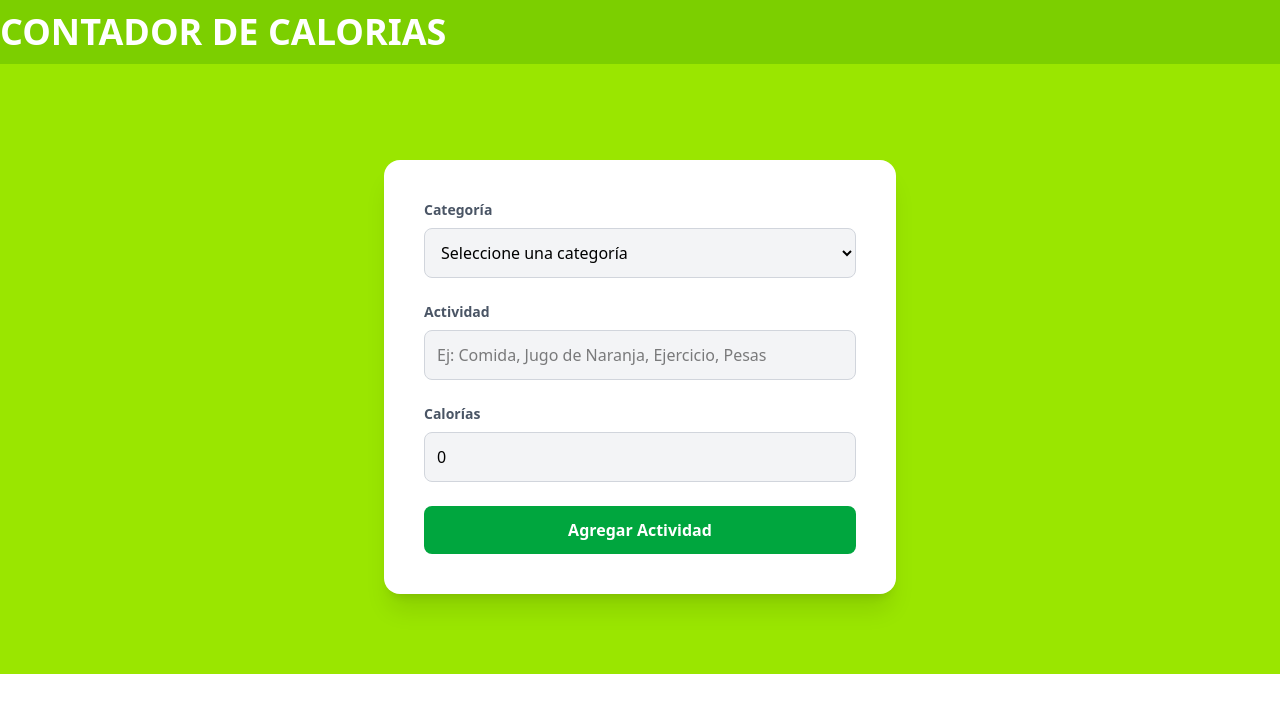
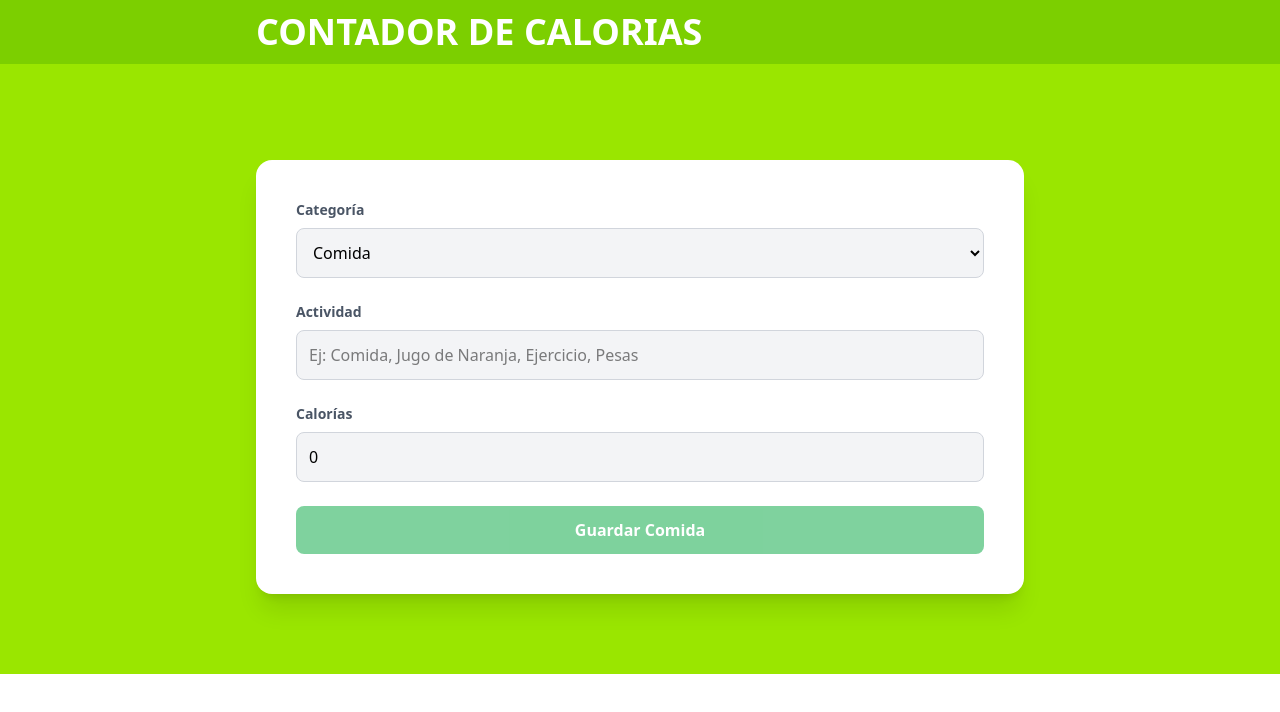
Before and after one commit to jorgesanchez99/contador-calorias-react, a React (Vite) app: page / in a window 1280 px wide. Shown: the top 712 px of the page. Built offline with nearby package versions, Linux system fonts and the light colour scheme.

Commit message:
Add activity management features with reducer and form integration

```diff
--- a/package.json
+++ b/package.json
@@ -13,7 +13,8 @@
     "@tailwindcss/vite": "^4.1.4",
     "react": "^19.0.0",
     "react-dom": "^19.0.0",
-    "tailwindcss": "^4.1.4"
+    "tailwindcss": "^4.1.4",
+    "uuid": "^11.1.0"
   },
   "devDependencies": {
     "@eslint/js": "^9.22.0",
--- a/src/App.tsx
+++ b/src/App.tsx
@@ -1,11 +1,15 @@
 import Form from "./components/Form"
+import { useReducer } from "react"
+import { activityReducer, initialState } from "./reducers/activity-reducer";
 
 function App() {
+
+  const [state, dispatch] = useReducer(activityReducer,initialState);
 
   return (
     <>
       <header className="bg-lime-500 py-3">
-        <div className="container mx-auto flex justify-between">
+        <div className="max-w-3xl mx-auto flex justify-between">
           <h1 className="text-4xl font-bold text-center text-white uppercase">Contador de Calorias</h1>
 
         </div>
@@ -15,8 +19,15 @@ function App() {
 
       <section className="bg-lime-400  py-4 md:py-20 px-5">
         <div className="max-w-3xl mx-auto">
-          <Form />
+          <Form
+            dispatch={dispatch}
+          />
         </div>
+
+      </section>
+
+      <section className="max-w-3xl mx-auto p-10">
+
 
       </section>
 
--- /dev/null
+++ b/src/components/ActivityList.tsx
@@ -0,0 +1,6 @@
+
+export const ActivityList = () => {
+  return (
+    <div>ActivityList</div>
+  )
+}
--- a/src/components/Form.tsx
+++ b/src/components/Form.tsx
@@ -1,23 +1,65 @@
-import { ChangeEvent, useState } from "react";
+import { ChangeEvent, Dispatch, FormEvent, useState } from "react";
 import { categories } from "../data/categories";
+import { Activity } from "../types";
+import { AcitivityActions } from '../reducers/activity-reducer';
+import {v4 as uuidv4} from 'uuid';
 
-export default function Form() {
 
-    const [activity, setActivity] = useState({
-        category: '',
+type FormProps = {
+    dispatch: Dispatch<AcitivityActions>;
+}
+
+
+export default function Form({dispatch}: FormProps) {
+
+    const initialState : Activity = {
+        id: uuidv4(),
+        category: 1,
         name: "",
         calories: 0
-    })
+    }
 
-    const handleChange = (e: ChangeEvent<HTMLInputElement | HTMLSelectElement>)=>{
+    const [activity, setActivity] = useState<Activity>(initialState);
+
+    const capitalize = (text: string) =>
+        text.charAt(0).toUpperCase() + text.slice(1).toLowerCase();
+
+    const parsedValue = (id: string, value: string) => {
+        if (id === 'name') return capitalize(value.trim());
+        const num = Number(value);
+        return isNaN(num) ? 0 : num;
+    };
+
+
+    const handleChange = (e: ChangeEvent<HTMLInputElement | HTMLSelectElement>) => {
+        const { id, value } = e.target;
+
         setActivity({
             ...activity,
-            [e.target.id]: e.target.value
-        })
+            [id]: parsedValue(id, value)
+        });
+    };
+
+    const isValidActivity = () => {
+        const { name, calories } = activity;
+        return name.trim() !== "" && calories > 0 && calories <= 3000;
+    };
+
+
+    const handleSubmit = (e: FormEvent<HTMLFormElement>) => {
+        e.preventDefault();
+        dispatch({type: 'save-activity', payload: {newActivity: activity}});
+        setActivity({
+            ...initialState,
+            id: uuidv4()
+        });
     }
 
+
     return (
-        <form className="space-y-6 bg-white shadow-xl p-5 md:p-10 rounded-2xl max-w-lg mx-auto mt-4">
+        <form className="space-y-6 bg-white shadow-xl p-5 md:p-10 rounded-2xl max-w-3xl mx-auto mt-4"
+            onSubmit={handleSubmit}
+        >
             <div>
                 <label htmlFor="category" className="block text-sm font-semibold text-gray-600 mb-2">Categoría</label>
                 <select
@@ -57,14 +99,14 @@ export default function Form() {
                     className="w-full p-3 border border-gray-300 rounded-lg bg-gray-100 focus:outline-none focus:ring-2 focus:ring-green-500"
                     value={activity.calories}
                     onChange={handleChange}
-
                 />
             </div>
 
             <input
                 type="submit"
-                value="Agregar Actividad"
-                className="w-full bg-green-600 hover:bg-green-700 text-white font-semibold py-3 px-4 rounded-lg transition-colors cursor-pointer"
+                value={`${activity.category === 1 ? "Guardar Comida" : "Guardar Ejercicio"}`}
+                className="w-full bg-green-600 hover:bg-green-700 text-white font-semibold py-3 px-4 rounded-lg transition-colors cursor-pointer disabled:opacity-50 disabled:cursor-not-allowed"
+                disabled={!isValidActivity()}
             />
         </form>
     );
--- /dev/null
+++ b/src/reducers/activity-reducer.ts
@@ -0,0 +1,27 @@
+import { Activity } from "../types";
+
+export type AcitivityActions = {
+    type: 'save-activity' | 'delete-activity' | 'edit-activity';
+    payload: {newActivity : Activity };
+}
+
+type ActivityState = {
+    activities: Activity[];
+}
+
+export const initialState: ActivityState = {
+    activities: [],
+}
+
+export const activityReducer = (
+    state: ActivityState = initialState,
+    action: AcitivityActions
+    )=> {
+
+        if(action.type === 'save-activity') {
+            return {
+                ...state,
+                activities: [...state.activities, action.payload.newActivity]
+            }
+        }
+};
```
Also changed, not shown: src/types/index.ts (+8 -0 lines), 1 other file (tests, documents, lock files or other folders).
